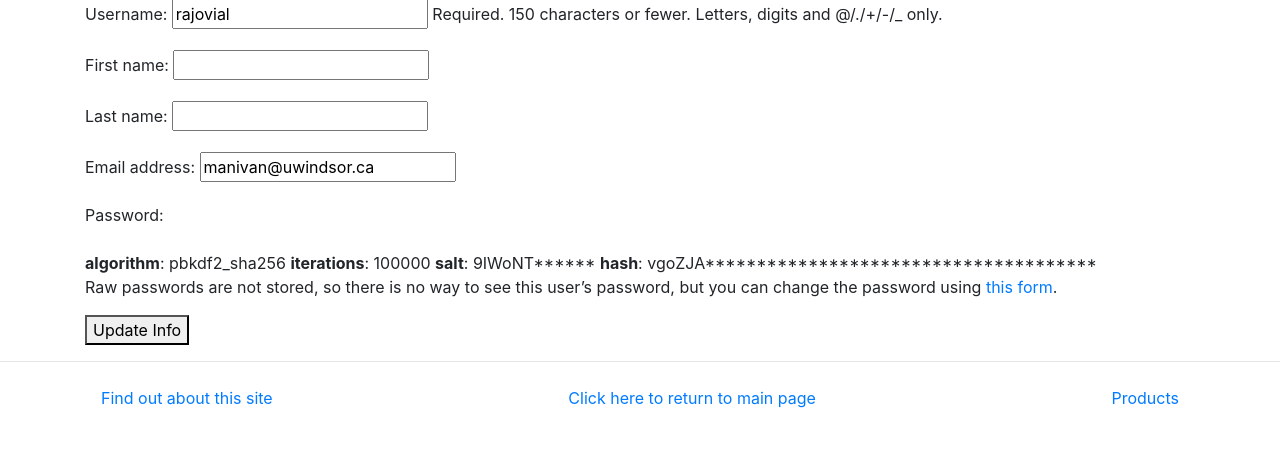
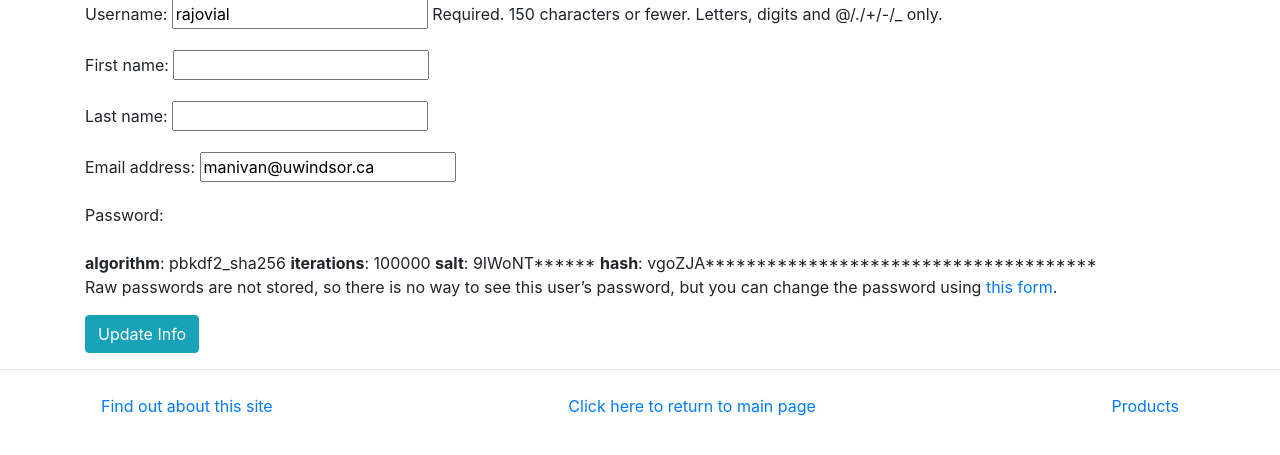
Before and after one commit to MonicaPakkamIsaac/Webstore, a Django app: page /storeapp/edit-profile in a window 1280 px wide. Shown: the part 130-585 px from the top of the page. Run offline with Django 3.2, Linux system fonts and the light colour scheme; a user stored in the database is signed in; some libraries are stand-ins or nearby versions.

Commit message:
profile_edit.html is updated

```diff
--- a/storeapp/templates/storeapp/profile_edit.html
+++ b/storeapp/templates/storeapp/profile_edit.html
@@ -1,11 +1,13 @@
 {% extends 'storeapp/base.html' %}
 
 {% block body_block %}
+    {% if request.user.is_authenticated %}
     {% if form %}
         <form method="post">
                 {% csrf_token %}
                 {{ form.as_p }}
-                <button type="submit">Update Info</button>
+                <button class="btn btn-info" type="submit">Update Info</button>
         </form>
     {% endif %}
+    {% endif %}
 {% endblock %}
```
